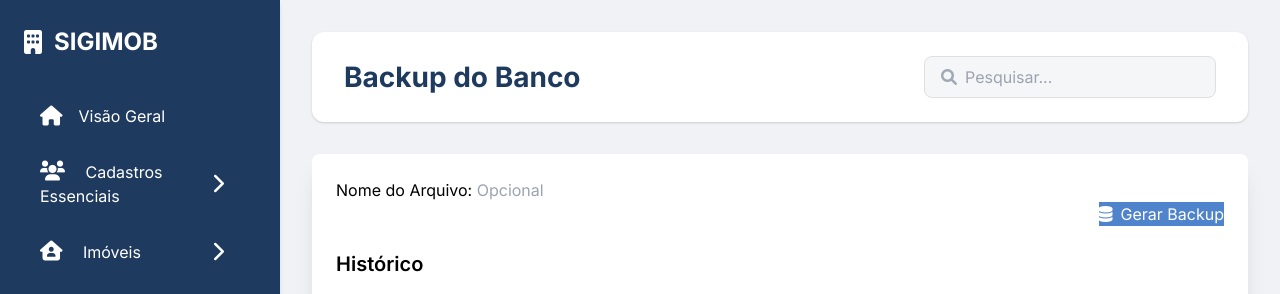
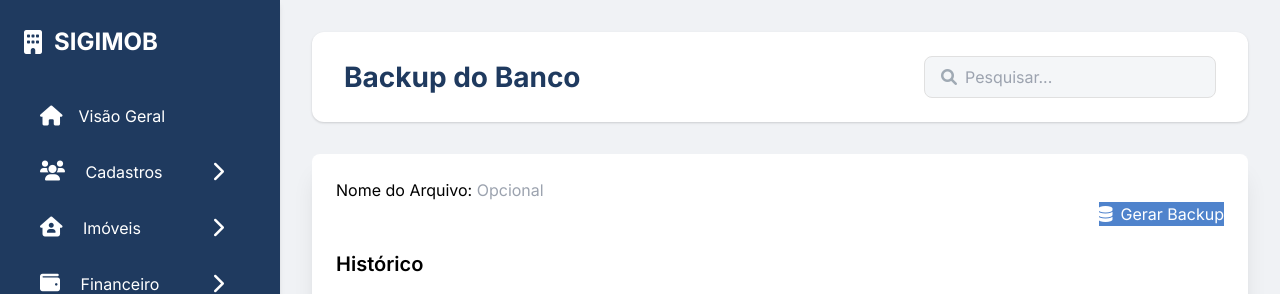
Before and after one commit to FabioVRocha/SIGIMOB, a Flask app: template templates/admin/backup.html in a window 1280 px wide. Shown: the top 294 px of the page. Run offline with Flask 3, Linux system fonts and the light colour scheme; the template is opened without the code that fills it, so the values that code supplies are empty; some libraries are stand-ins or nearby versions.

Commit message:
Menu Lateral Cadastro

```diff
--- a/app.py
+++ b/app.py
@@ -514,7 +514,7 @@ def dashboard():
     )
     total_contratos_ativos = cur.fetchone()[0]
     cur.execute(
-        "SELECT COUNT(DISTINCT imovel_id) FROM contratos_aluguel WHERE status_contrato = 'Ativo'"
+        "SELECT COUNT(DISTINCT imovel_id) FROM  contratos_aluguel WHERE status_contrato = 'Ativo'"
     )
     imoveis_com_contrato = cur.fetchone()[0]
     percent_imoveis_alugados = (
@@ -564,7 +564,7 @@ def dashboard():
     )
 
 
-# --- Módulo de Cadastros Essenciais ---
+# --- Módulo de Cadastros ---
 
 
 # 1.1. Cadastro de Fornecedores e Clientes (Pessoas)
--- a/templates/base.html
+++ b/templates/base.html
@@ -354,7 +354,7 @@
                 </li>
                 <li>
                     <div class="sidebar-nav-item flex justify-between items-center cursor-pointer" id="cadastros-essenciais-toggle">
-                        <span><i class="fas fa-users"></i> Cadastros Essenciais</span>
+                        <span><i class="fas fa-users"></i> Cadastros</span>
                         <i class="fas fa-chevron-right arrow-icon"></i>
                     </div>
                     <ul id="cadastros-essenciais-submenu" class="ml-6 mt-1 hidden">
@@ -461,7 +461,7 @@
                     }
                 });
 
-                // Lógica para o menu expansível "Cadastros Essenciais"
+                // Lógica para o menu expansível "Cadastros"
                 const cadastrosToggle = document.getElementById('cadastros-essenciais-toggle');
                 const cadastrosSubmenu = document.getElementById('cadastros-essenciais-submenu');
                 const cadastrosSubmenuItems = cadastrosSubmenu ? cadastrosSubmenu.querySelectorAll('.sidebar-nav-item') : [];
@@ -567,7 +567,7 @@
 
                 };
 
-            // Event listener para o toggle do menu "Cadastros Essenciais"
+            // Event listener para o toggle do menu "Cadastros"
             const cadastrosToggle = document.getElementById('cadastros-essenciais-toggle');
             if (cadastrosToggle) {
                 cadastrosToggle.addEventListener('click', () => {
```
